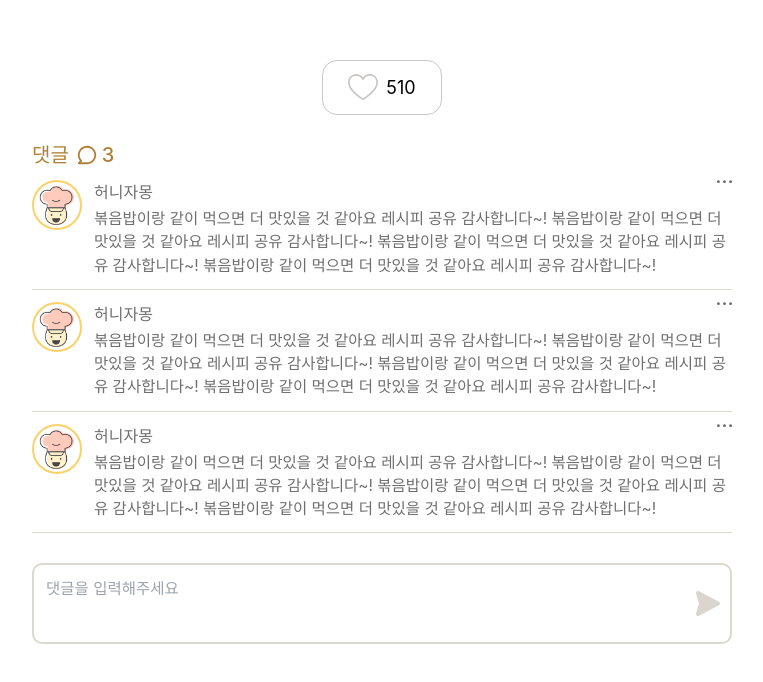
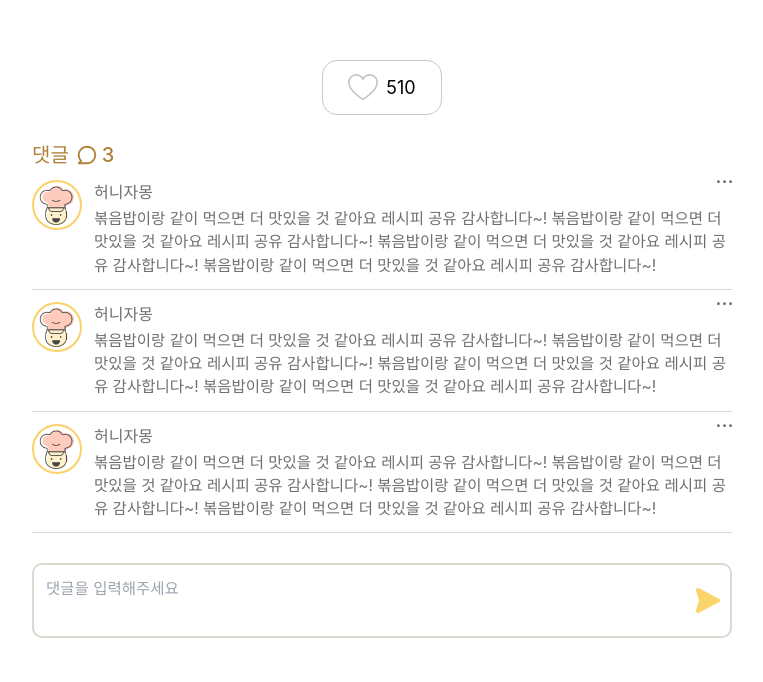
Before and after one commit to limeorange/MatIssue, a Next.js app in the folder front/: page /recipe/1 in a window 1280 px wide. Shown: the part 3367-4049 px from the top of the page, without its empty margins (258-1021 px from the left). Built offline with nearby package versions, Linux system fonts and the light colour scheme; grey boxes are pictures that could not be loaded.

Commit message:
Fix : 댓글 입력창 컴포넌트 불필요한 코드 정리, rem, styled-components로 수정

```diff
--- a/front/app/components/recipe/RecipeCommentInput.tsx
+++ b/front/app/components/recipe/RecipeCommentInput.tsx
@@ -12,17 +12,10 @@ type Comment = {
 };
 
 const RecipeCommentInput = (props: Comment[]) => {
-  const [isCommenting, setIsCommenting] = useState(false);
-
   //  props로 넘어온 댓글 내용이 있으면 그 내용을 넣어주고, 없으면 빈 배열로! (for 수정 구현)
   const [commentText, setCommentText] = useState("");
   const [comments, setComments] = useState<Comment[]>([]);
   const [activatedButton, setActivatedButton] = useState(false);
-
-  /** 댓글창 클릭시 상태 업데이트 핸들러 */
-  const boxClickHandler = () => {
-    setIsCommenting(true);
-  };
 
   /** 댓글 입력시 상태 업데이트 핸들러 */
   const commentInputHandler = (e: ChangeEvent<HTMLTextAreaElement>) => {
@@ -35,79 +28,90 @@ const RecipeCommentInput = (props: Comment[]) => {
   };
 
   /** 작성 완료된 댓글 서버로 보내고 화면에 출력해주는 핸들러 */
-  const commentSubmitHandler = (e: React.ChangeEvent<HTMLInputElement>) => {
-    //   const commentSubmitHandler = async (e: FormEvent<HTMLFormElement>) => {
-    //     e.preventDefault();
+  const commentSubmitHandler = async (e: FormEvent<HTMLFormElement>) => {
+    e.preventDefault();
 
-    // try {
-    //   const response = await axios.post<Comment>("/api/comments", {
-    //     text: commentText,
-    //   });
-    //   const newComment = response.data;
+    try {
+      const response = await axios.post<Comment>("/api/comments", {
+        text: commentText,
+      });
+      const newComment = response.data;
 
-    //   // 서버 저장된 새로운 댓글을 화면에 추가
-    //   setComments((prevComments: Comment[]) => [...prevComments, newComment]);
-    // } catch (error) {
-    //   console.log("댓글 작성 실패", error);
-    //   alert("댓글 작성에 실패했습니다 ㅠ.ㅠ");
-    // }
+      // 서버 저장된 새로운 댓글을 화면에 추가
+      setComments((prevComments: Comment[]) => [...prevComments, newComment]);
+    } catch (error) {
+      console.log("댓글 작성 실패", error);
+      alert("댓글 작성에 실패했습니다 ㅠ.ㅠ");
+    }
 
     // 댓글 작성 완료 후 초기화
     setCommentText("");
-    setIsCommenting(false);
   };
 
-  console.log(activatedButton);
-
   return (
-    <div
-      className={`flex w-full rounded-[10px] pt-[1.2rem] pb-[1.2rem]
-      items-center text-[#9ca3af] text-[15.5px] pl-[1.2rem]
-      cursor-pointer ${
-        isCommenting
-          ? "border-[#FBD26A] border-[2px]"
-          : "border-[#DBD8D0] border-[2px] text-[#DBD8D0]"
-      } `}
-      onClick={boxClickHandler}
-    >
-      <form className="w-full">
-        <textarea
-          value={commentText}
-          onChange={commentInputHandler}
-          placeholder="댓글을 입력해주세요"
-          className="outline-none w-full text-[#9ca3af] text-[15.5px]
-              resize-none"
-        />
-      </form>
+    <CommentContainerDiv>
+      <InputTextArea
+        value={commentText}
+        onChange={commentInputHandler}
+        placeholder="댓글을 입력해주세요"
+      />
       {/* 제출 버튼 아이콘 */}
       {/* 제출하는 함수에 props로 넘어온 댓글 정보가 있으면 API에 수정 요청,
       없으면 등록 요청 예정 */}
-      <button className="pr-[10px]" disabled={!activatedButton}>
+      <SubmitButton>
         <Image
           src={"/images/recipe-view/commentsubmitblack.svg"}
           alt="댓글 제출 아이콘"
           width={25}
           height={25}
-          style={{
-            filter: activatedButton
-              ? "invert(79%) sepia(39%) saturate(552%) hue-rotate(353deg) brightness(103%) contrast(97%)"
-              : "invert(95%) sepia(16%) saturate(99%) hue-rotate(356deg) brightness(91%) contrast(87%)",
-          }}
         />
-      </button>
-    </div>
+      </SubmitButton>
+    </CommentContainerDiv>
   );
 };
 
-/** 이미지 감싸는 Div */
-const ImageWrapperDiv = styled.div`
-  width: 5rem;
-  height: 5rem;
-  position: relative;
-  border-width: 0.2rem;
-  border-color: #fbd26a;
-  border-radius: 50%;
-  overflow: hidden;
+/** 댓글 입력칸 전체 감싸는 Div */
+const CommentContainerDiv = styled.div`
+  display: flex;
+  width: 100%;
+  border-radius: 1rem;
+  padding-top: 1.2rem;
+  padding-bottom: 1.2rem;
+  items-center: center;
+  color: #9ca3af;
+  font-size: 15.5px;
+  padding-left: 1.2rem;
+  cursor: pointer;
+  border: 0.2rem solid #dbd8d0;
+
+  &.active {
+    border-color: #fbd26a;
+    color: #fbd26a;
+  }
+`;
+
+/** 댓글 입력 텍스트 */
+const InputTextArea = styled.textarea`
+  outline: none;
+  width: 100%;
+  color: #9ca3af;
+  font-size: 15.5px;
+  resize: none;
+`;
+
+/** 제출 버튼 */
+const SubmitButton = styled.button`
+  padding-right: 1rem;
+
+  &:disabled {
+    filter: invert(95%) sepia(16%) saturate(99%) hue-rotate(356deg)
+      brightness(91%) contrast(87%);
+  }
+
+  &:not(:disabled) {
+    filter: invert(79%) sepia(39%) saturate(552%) hue-rotate(353deg)
+      brightness(103%) contrast(97%);
+  }
 `;
 
 export default RecipeCommentInput;
```
